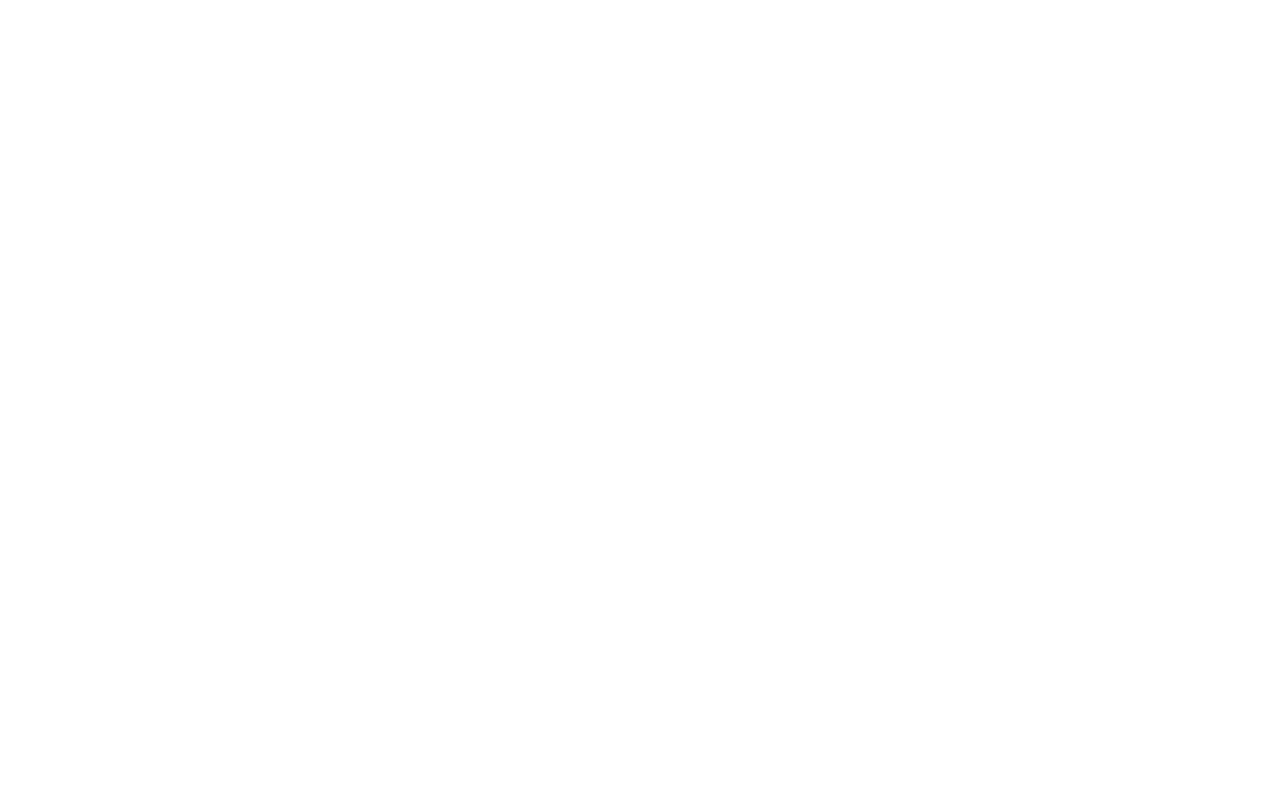
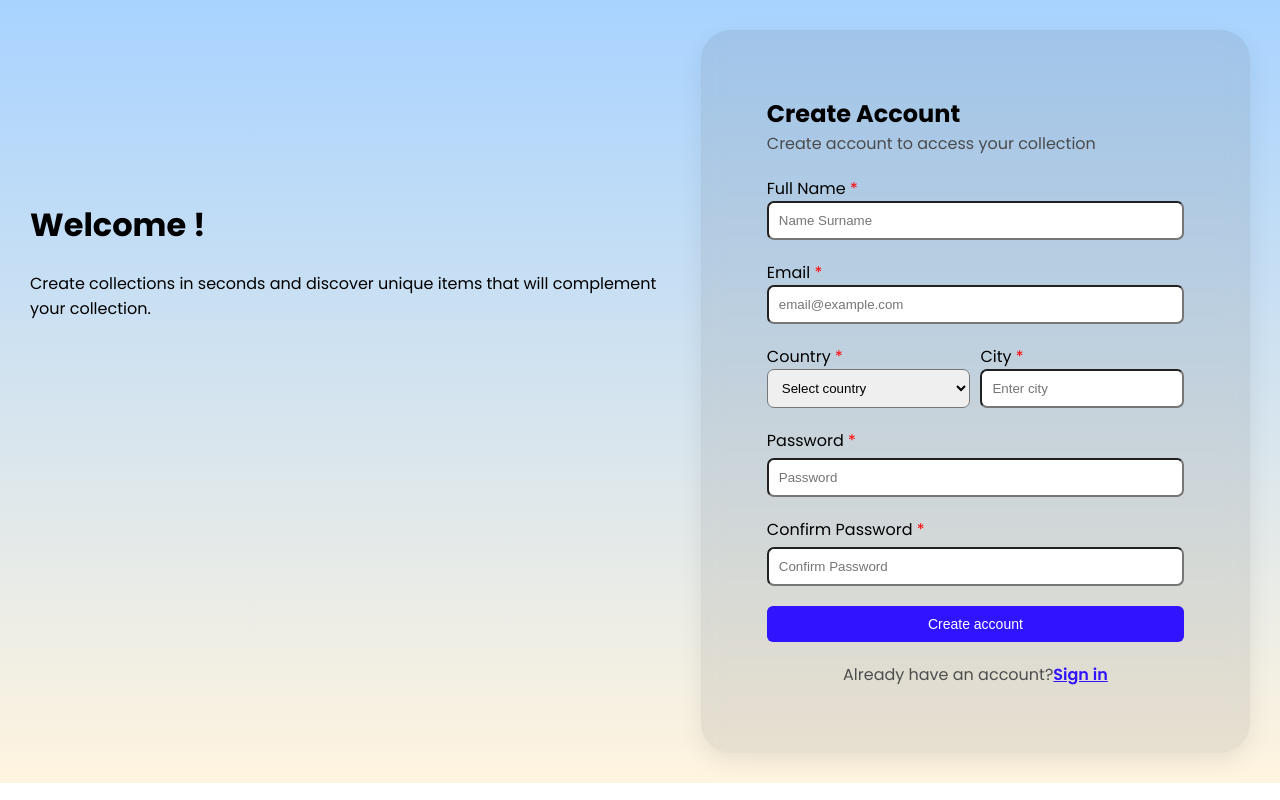
Before and after one commit to SDC-Team-Projects/Team_13_Lososj, a React (Vite) app: page / in a window 1280 px wide. Before the commit this address had no page. Built offline with nearby package versions, Linux system fonts and the light colour scheme; what i18n-iso-countries would draw is missing.

Commit message:
add home page

```diff
--- a/src/App.jsx
+++ b/src/App.jsx
@@ -12,7 +12,7 @@
     <BrowserRouter>
     <Routes>
       <Route path="/login" element={<LoginPage/>}></Route>
-      <Route path="/register" element={<RegisterPage/>} ></Route>
+      <Route path="/" element={<RegisterPage/>} />
     </Routes>
     </BrowserRouter>
     </>
--- a/src/components/LoginForm.jsx
+++ b/src/components/LoginForm.jsx
@@ -35,7 +35,7 @@
                   </div>
 
       <Button variant="primary">Sign In</Button>
-      <p className={styles.confirmation}>Don't have an account? <Link to="/register"className={styles.highlight}>Create now </Link></p>
+      <p className={styles.confirmation}>Don't have an account? <Link to="/"className={styles.highlight}>Create now </Link></p>
     </form>
     </div>
   );
```
